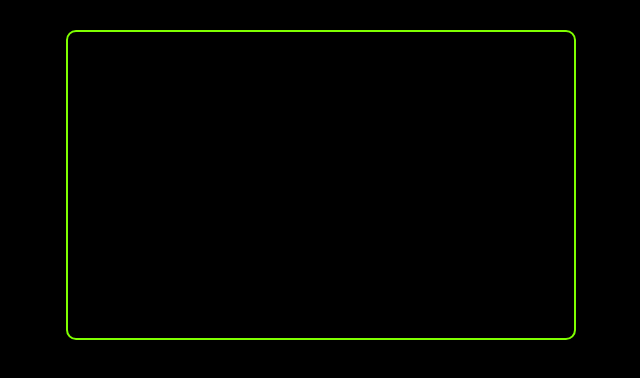
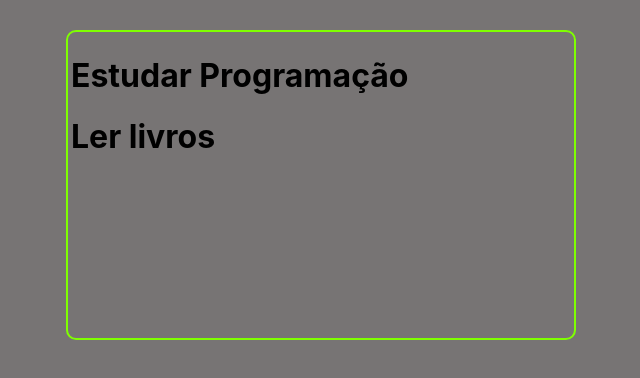
Before and after one commit to juliogfk/projeto-react, a React (Create React App) app: page / in a window 1280 px wide. Shown: the top 378 px of the page, without its empty margins (319-959 px from the left). Built offline with nearby package versions, Linux system fonts and the light colour scheme.

Commit message:
primeiro commit

```diff
--- a/src/App.js
+++ b/src/App.js
@@ -1,13 +1,29 @@
-import React from "react";
+import React, { useState } from "react";
 
+import Tasks from "./componets/Tasks";
 import "./App.css";
 
 const App = () =>{
-  const message = "hello world!"
+  const [tasks, setTasks] = useState([
+    {
+        id: '1',
+        title: 'Estudar Programação',
+        completed: false,
+    },
+    {
+        id:'2',
+        title:'Ler livros',
+        completed: true,
+    },
+  ]);
 
-    return <div className="container">
-
-    </div>;
+  return (
+    <>
+      <div className="container">
+        <Tasks tasks={tasks} />
+      </div>
+    </>
+  );
 };
 
 export default App;
--- /dev/null
+++ b/src/componets/Task.js
@@ -0,0 +1,7 @@
+import React from 'react';
+
+const Task = ({task}) => {
+    return <h1>{task.title}</h1> ;
+};
+
+export default Task;
--- /dev/null
+++ b/src/componets/Tasks.js
@@ -0,0 +1,13 @@
+import React from "react";
+
+import Task from "./Task";
+const Tasks = ({ tasks }) => {
+    return(
+        <>
+            {tasks.map( task => <Task task={task} />) }
+        </>
+    );
+
+};
+
+export default Tasks;
--- a/src/index.css
+++ b/src/index.css
@@ -5,7 +5,7 @@
     sans-serif;
   -webkit-font-smoothing: antialiased;
   -moz-osx-font-smoothing: grayscale;
-  background-color: black;
+  background-color: rgb(119, 116, 116);
 }
 
 code {
```
